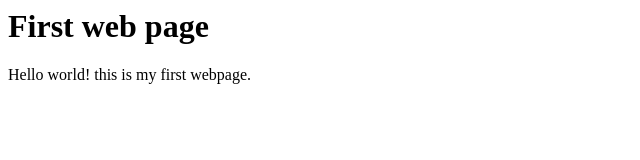
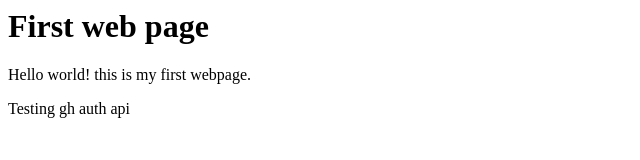
Before and after one commit to Kimwanga/Test, a plain HTML site: page index.html in a window 1280 px wide. Shown: the whole page, without its empty margins (0-640 px from the left). Drawn offline with Linux system fonts and the light colour scheme.

Commit message:
Test gh api

```diff
--- a/index.html
+++ b/index.html
@@ -5,5 +5,6 @@
 <body>
 <h1>First web page</h1>
 <p> Hello world! this is my first webpage.</p>
+<p>Testing gh auth api</p>
 </body>
 </html>
```
